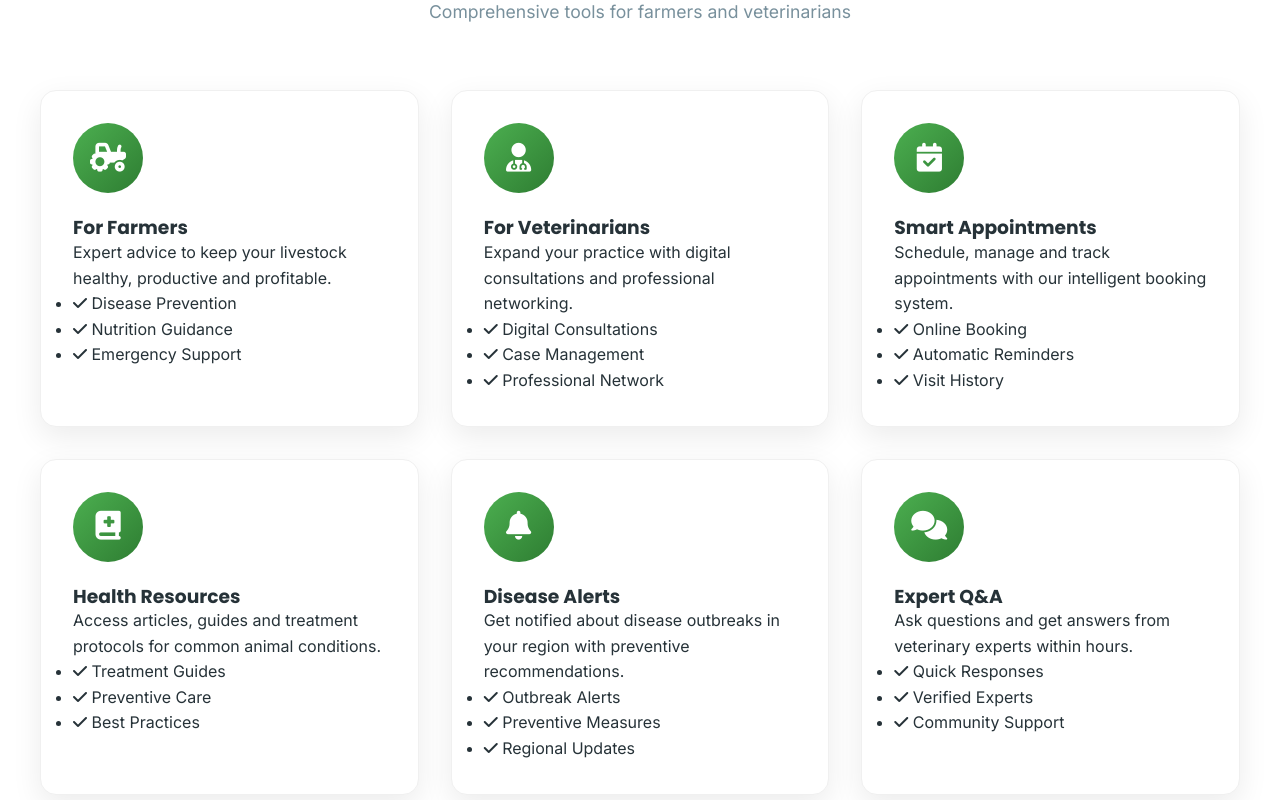
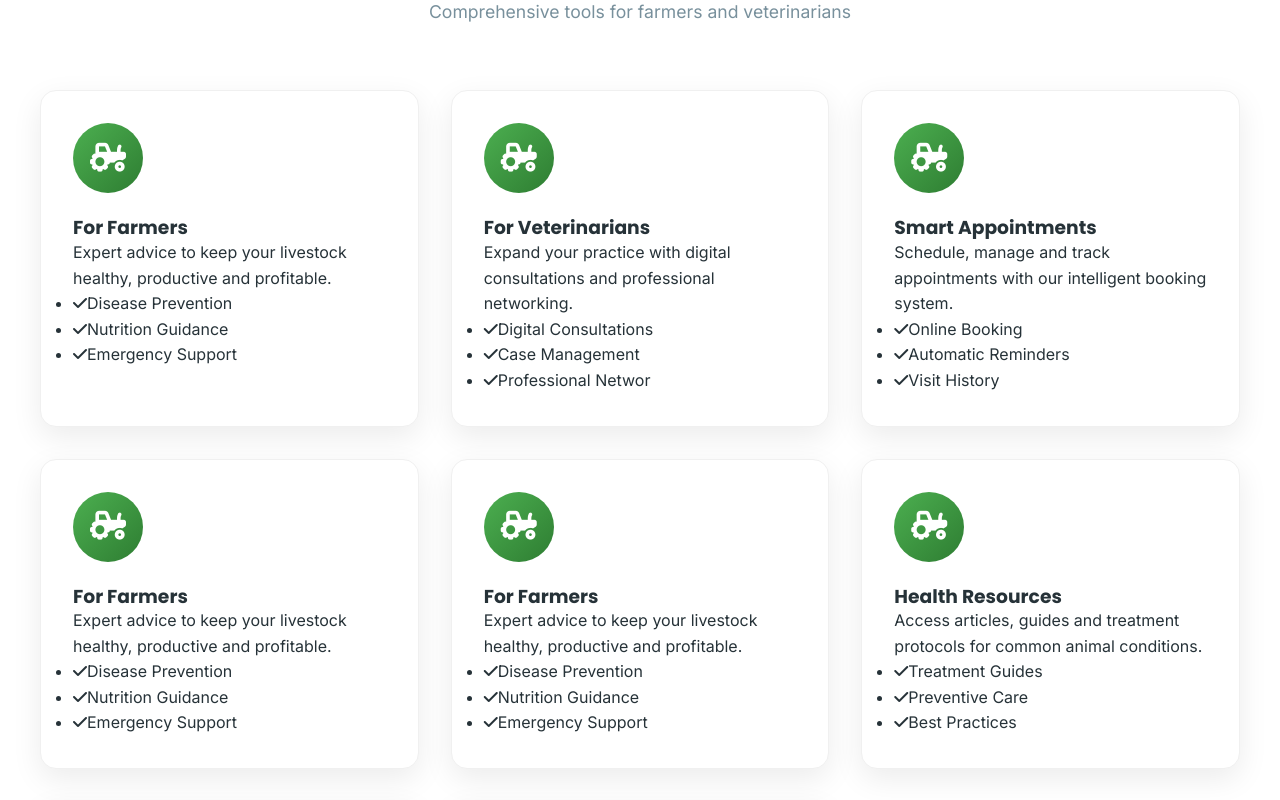
Before and after one commit to adane-desta/getVet, a React (Vite) app in the folder getvet/: page / in a window 1280 px wide. Shown: the part 1580-2380 px from the top of the page. Built offline with nearby package versions, Linux system fonts and the light colour scheme.

Commit message:
update features section

```diff
--- a/getvet/src/components/homeCmpos/features/Features.jsx
+++ b/getvet/src/components/homeCmpos/features/Features.jsx
@@ -1,6 +1,88 @@
 import styles from './Features.module.css';
 
 function Features() {
+
+    const features = [
+
+        {
+            title: "For Farmers",
+            description: "Expert advice to keep your livestock healthy, productive and profitable.",
+            items: [
+                 "Disease Prevention",
+                 "Nutrition Guidance",
+                 "Emergency Support",
+            ]
+
+        },
+        {
+            title: "For Veterinarians",
+            description: "Expand your practice with digital consultations and professional networking.",
+            items: [
+                "Digital Consultations",
+                "Case Management",
+                "Professional Networ",
+            ]
+
+        },
+        {
+            title: "Smart Appointments",
+            description: "Schedule, manage and track appointments with our intelligent booking system.",
+            items: [
+                 "Online Booking",
+                 "Automatic Reminders",
+                 "Visit History",
+            ]
+
+        },
+        {
+            title: "For Farmers",
+            description: "Expert advice to keep your livestock healthy, productive and profitable.",
+            items: [
+                "Disease Prevention",
+                "Nutrition Guidance",
+                "Emergency Support",
+            ]
+
+        },
+        {
+            title: "For Farmers",
+            description: "Expert advice to keep your livestock healthy, productive and profitable.",
+            items: [
+                "Disease Prevention",
+                "Nutrition Guidance",
+                "Emergency Support",
+            ]
+
+        },
+        {
+          title: "Health Resources",
+          description: "Access articles, guides and treatment protocols for common animal conditions.",
+          items: [
+            "Treatment Guides",
+            "Preventive Care",
+            "Best Practices"
+          ]
+        },
+        {
+          title: "Disease Alerts",
+          description: "Get notified about disease outbreaks in your region with preventive recommendations.",
+          items: [
+            "Outbreak Alerts",
+            "Preventive Measures",
+            "Regional Updates"
+          ]
+        },
+        {
+          title: "Expert Q&A",
+          description: "Ask questions and get answers from veterinary experts within hours.",
+          items: [
+            "Quick Responses",
+            "Verified Experts",
+            "Community Support"
+          ]
+        }
+      ];
+
   return (
     <div>
       {/* Features */}
@@ -15,95 +97,26 @@ function Features() {
         </div>
 
         <div className={styles.featuresGrid}>
-          <div className={styles.featureCard}>
+            {features.map((feature , index) => (
+                <div key={index} className={styles.featureCard}>
                     <div className={styles.featureIcon}>
                     <i className="fas fa-tractor"></i>
                     </div>
-            <h3>For Farmers</h3>
+                    <h3>{feature.title}</h3>
                     <p>
-              Expert advice to keep your livestock healthy, productive and profitable.
+                    {feature.description}
                     </p>
                     <ul className={styles.featureList}>
-              <li><i className="fas fa-check"></i> Disease Prevention</li>
-              <li><i className="fas fa-check"></i> Nutrition Guidance</li>
-              <li><i className="fas fa-check"></i> Emergency Support</li>
+                    {feature.items.map((item , i) => (
+                        <li key={i} ><i className="fas fa-check"></i>{item}</li>
+                    ))}
                     </ul>
+
                 </div>
 
-          <div className={styles.featureCard}>
-            <div className={styles.featureIcon}>
-              <i className="fas fa-user-md"></i>
-            </div>
-            <h3>For Veterinarians</h3>
-            <p>
-              Expand your practice with digital consultations and professional networking.
-            </p>
-            <ul className={styles.featureList}>
-              <li><i className="fas fa-check"></i> Digital Consultations</li>
-              <li><i className="fas fa-check"></i> Case Management</li>
-              <li><i className="fas fa-check"></i> Professional Network</li>
-            </ul>
-          </div>
+            ))}
 
-          <div className={styles.featureCard}>
-            <div className={styles.featureIcon}>
-              <i className="fas fa-calendar-check"></i>
-            </div>
-            <h3>Smart Appointments</h3>
-            <p>
-              Schedule, manage and track appointments with our intelligent booking system.
-            </p>
-            <ul className={styles.featureList}>
-              <li><i className="fas fa-check"></i> Online Booking</li>
-              <li><i className="fas fa-check"></i> Automatic Reminders</li>
-              <li><i className="fas fa-check"></i> Visit History</li>
-            </ul>
-          </div>
 
-          <div className={styles.featureCard}>
-            <div className={styles.featureIcon}>
-              <i className="fas fa-book-medical"></i>
-            </div>
-            <h3>Health Resources</h3>
-            <p>
-              Access articles, guides and treatment protocols for common animal conditions.
-            </p>
-            <ul className={styles.featureList}>
-              <li><i className="fas fa-check"></i> Treatment Guides</li>
-              <li><i className="fas fa-check"></i> Preventive Care</li>
-              <li><i className="fas fa-check"></i> Best Practices</li>
-            </ul>
-          </div>
-
-          <div className={styles.featureCard}>
-            <div className={styles.featureIcon}>
-              <i className="fas fa-bell"></i>
-            </div>
-            <h3>Disease Alerts</h3>
-            <p>
-              Get notified about disease outbreaks in your region with preventive recommendations.
-            </p>
-            <ul className={styles.featureList}>
-              <li><i className="fas fa-check"></i> Outbreak Alerts</li>
-              <li><i className="fas fa-check"></i> Preventive Measures</li>
-              <li><i className="fas fa-check"></i> Regional Updates</li>
-            </ul>
-          </div>
-
-          <div className={styles.featureCard}>
-            <div className={styles.featureIcon}>
-              <i className="fas fa-comments"></i>
-            </div>
-            <h3>Expert Q&amp;A</h3>
-            <p>
-              Ask questions and get answers from veterinary experts within hours.
-            </p>
-            <ul className={styles.featureList}>
-              <li><i className="fas fa-check"></i> Quick Responses</li>
-              <li><i className="fas fa-check"></i> Verified Experts</li>
-              <li><i className="fas fa-check"></i> Community Support</li>
-            </ul>
-          </div>
         </div>
       </section>
     </div>
```
Lines whose indentation alone changed are shown as unchanged.
